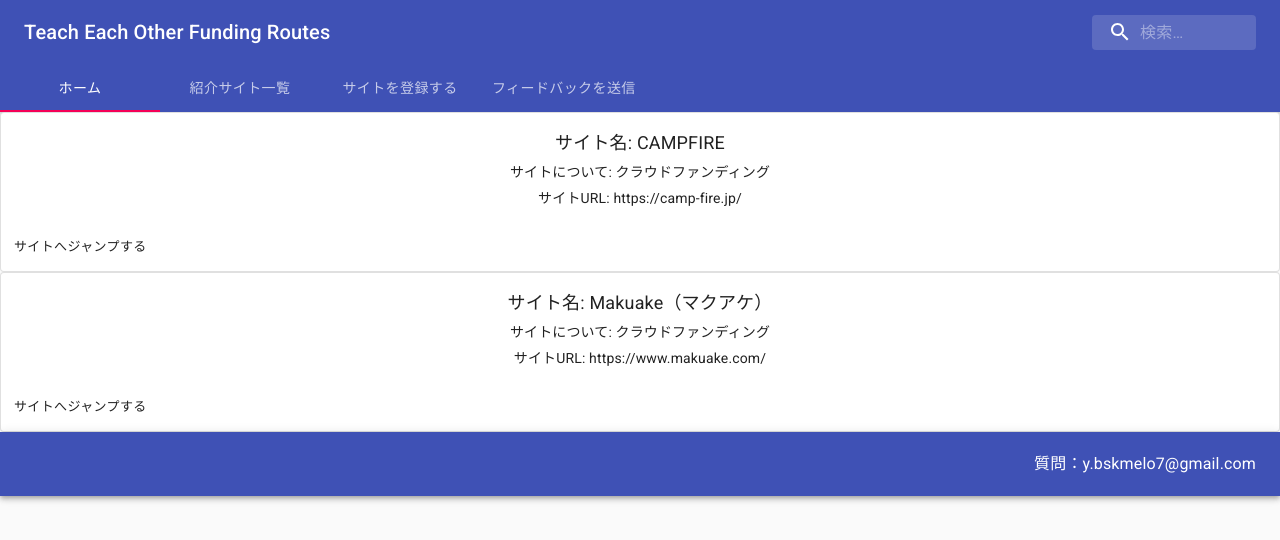
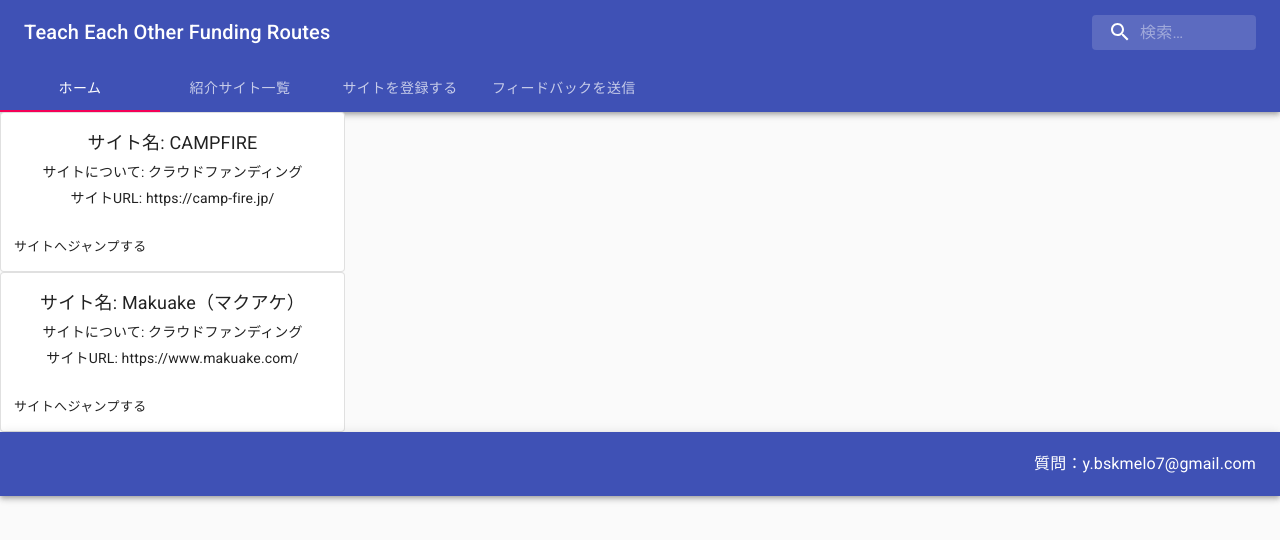
Before and after one commit to Ysy-g54/one-on-one-games, a React (Create React App) app: page /site in a window 1280 px wide. Shown: the top 540 px of the page. Built offline with nearby package versions, Linux system fonts and the light colour scheme.

Commit message:
#12 データを外出しし、for文で回して表示するように実装

```diff
--- a/src/components/Site.tsx
+++ b/src/components/Site.tsx
@@ -8,7 +8,7 @@
 
 const useStyles = makeStyles({
   root: {
-    minWidth: 275,
+    maxWidth: 345,
   },
   bullet: {
     display: "inline-block",
@@ -26,28 +26,46 @@
   },
 });
 
+export interface SiteDetail {
+  siteNm: string;
+  description: string;
+  siteUrl: string;
+}
+
 export default function SimpleCard() {
   const classes = useStyles();
-  const bull = <span className={classes.bullet}>•</span>;
+  const datas: SiteDetail[] = [
+    {
+      siteNm: "CAMPFIRE",
+      description: "クラウドファンディング",
+      siteUrl: "https://camp-fire.jp/",
+    },
+    {
+      siteNm: "Makuake（マクアケ）",
+      description: "クラウドファンディング",
+      siteUrl: "https://www.makuake.com/",
+    },
+  ];
 
   return (
     <div>
+      {datas.map((data: SiteDetail) => (
         <Card className={classes.root} variant="outlined">
           <CardContent>
             <Typography className={classes.title} gutterBottom>
-            サイト名: CAMPFIRE
+              サイト名: {data.siteNm}
             </Typography>
             <Typography className={classes.subTitle} gutterBottom>
-            サイトについて: クラウドファンディング
+              サイトについて: {data.description}
             </Typography>
             <Typography variant="body2" component="p">
-            サイトURL: https://camp-fire.jp/
+              サイトURL: {data.siteUrl}
             </Typography>
           </CardContent>
           <CardActions>
             <Button
               size="small"
-            href="https://camp-fire.jp/"
+              href={data.siteUrl}
               target="_blank"
               rel="noopener"
             >
@@ -55,29 +73,7 @@
             </Button>
           </CardActions>
         </Card>
-      <Card className={classes.root} variant="outlined">
-        <CardContent>
-          <Typography className={classes.title} gutterBottom>
-            サイト名: Makuake（マクアケ）
-          </Typography>
-          <Typography className={classes.subTitle} gutterBottom>
-            サイトについて: クラウドファンディング
-          </Typography>
-          <Typography variant="body2" component="p">
-            サイトURL: https://www.makuake.com/
-          </Typography>
-        </CardContent>
-        <CardActions>
-          <Button
-            size="small"
-            href="https://www.makuake.com/"
-            target="_blank"
-            rel="noopener"
-          >
-            サイトへジャンプする
-          </Button>
-        </CardActions>
-      </Card>
+      ))}
     </div>
   );
 }
```
Lines whose indentation alone changed are shown as unchanged.
